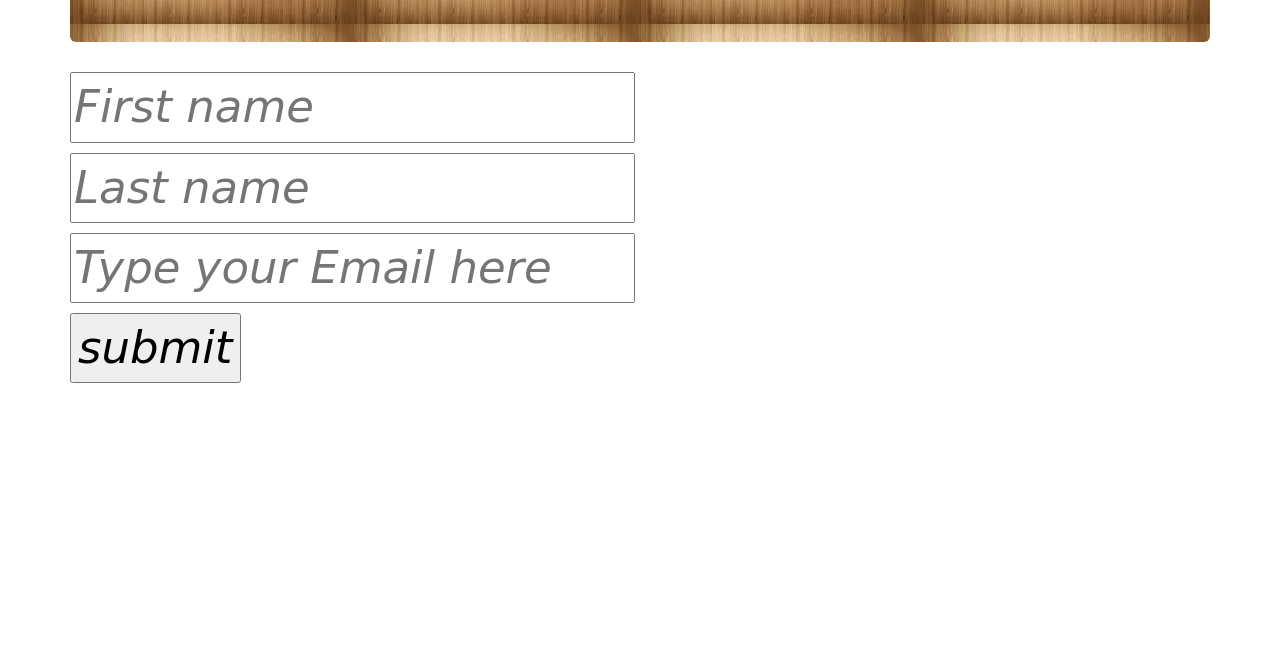
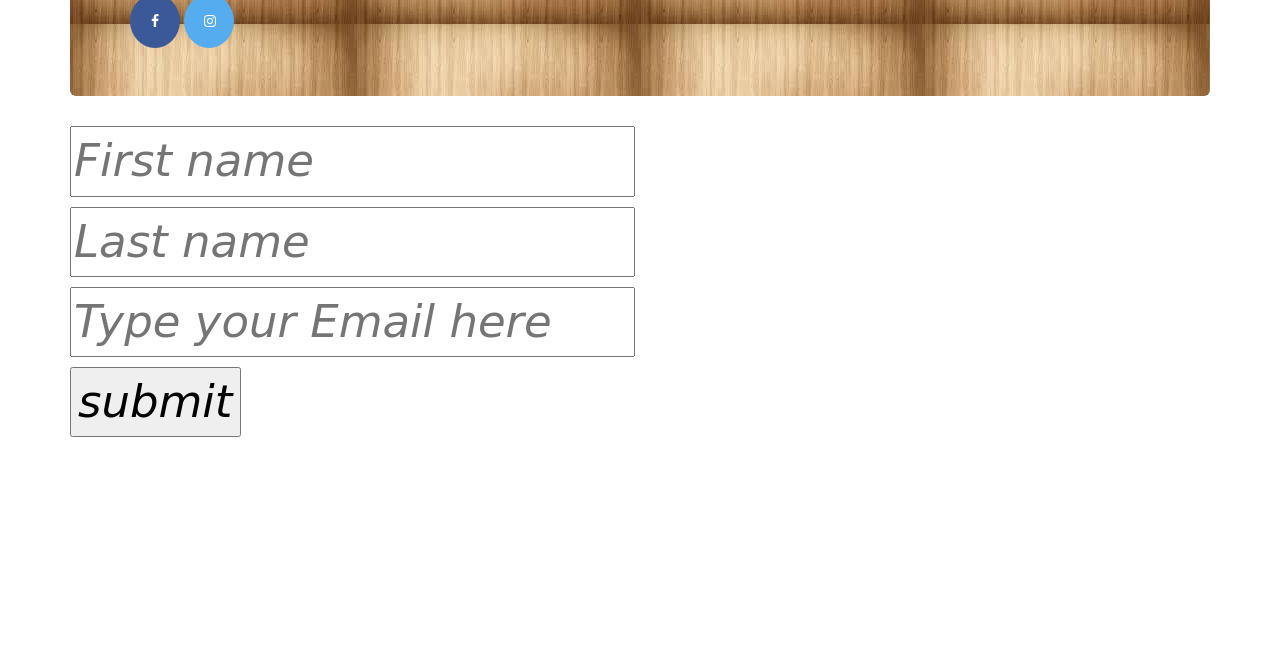
Before and after one commit to markkariuki/markkariuki.gihub.io, a plain HTML site: page contact.html in a window 1280 px wide. Shown: the part 153-800 px from the top of the page. Drawn offline with Linux system fonts and the light colour scheme.

Commit message:
add change

```diff
--- a/contact.html
+++ b/contact.html
@@ -3,6 +3,8 @@
   <head>
     <link rel="stylesheet" href="css/styles.css">
     <link rel="stylesheet" href="css/bootstrap.min.css">
+    <link rel="stylesheet" href="https://cdnjs.cloudflare.com/ajax/libs/font-awesome/4.7.0/css/font-awesome.min.css">
+
     <meta charset="utf-8">
     <title></title>
   </head>
@@ -17,10 +19,12 @@
     <div class="container">
 <div class="jumbotron">
   <h1>Reach Me</h1>
+  <a href="https://www.facebook.com/" class="fa fa-facebook"></a>
+              <a href="https://www.instagram.com/smallz.tm/" class="fa fa-instagram"></a>
 </div>
 
 
-<form action="#" method="post">
+<form action="/action_page.php" method="get">
   <p> <input type="name" name="name" placeholder="First name"></p>
   <p> <input type="name" name="name" placeholder="Last name"></p>
     <p> <input type="email" name="email" placeholder="Type your Email here"><p/>
--- a/css/styles.css
+++ b/css/styles.css
@@ -149,6 +149,34 @@ color: black;
   .active {
       background-color: #4CAF50;
   }
+
+  .fa {
+         padding: 20px;
+         font-size: 30px;
+         width: 50px;
+         text-align: center;
+         text-decoration: none;
+         border-radius: 50%;
+     }
+
+     /* Add a hover effect if you want */
+     .fa:hover {
+         opacity: 0.7;
+     }
+
+     /* Set a specific color for each brand */
+
+     /* Facebook */
+     .fa-facebook {
+         background: #3B5998;
+         color: white;
+     }
+
+     /* Twitter */
+     .fa-instagram {
+         background: #55ACEE;
+         color: white;
+     }
 }
 
 
```
